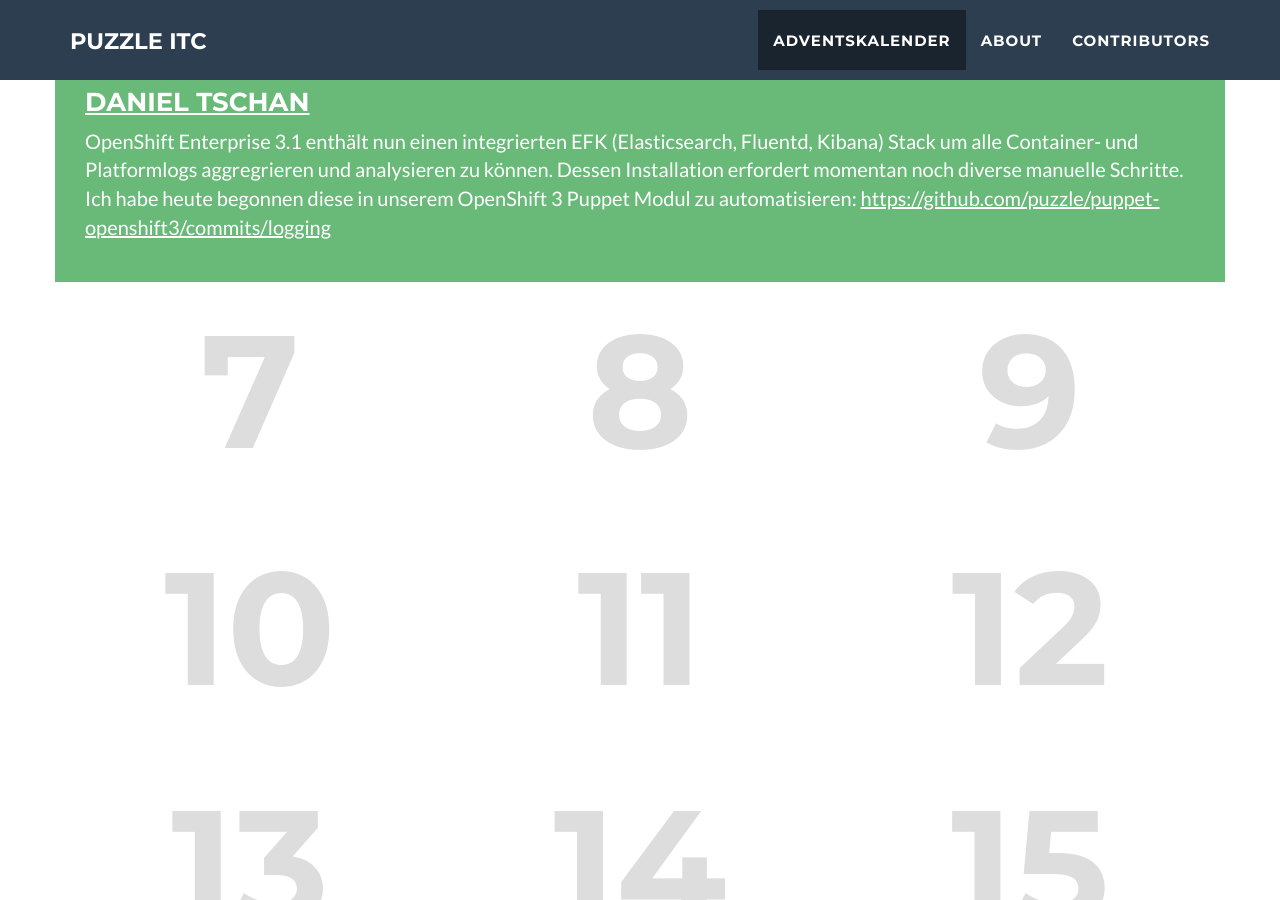
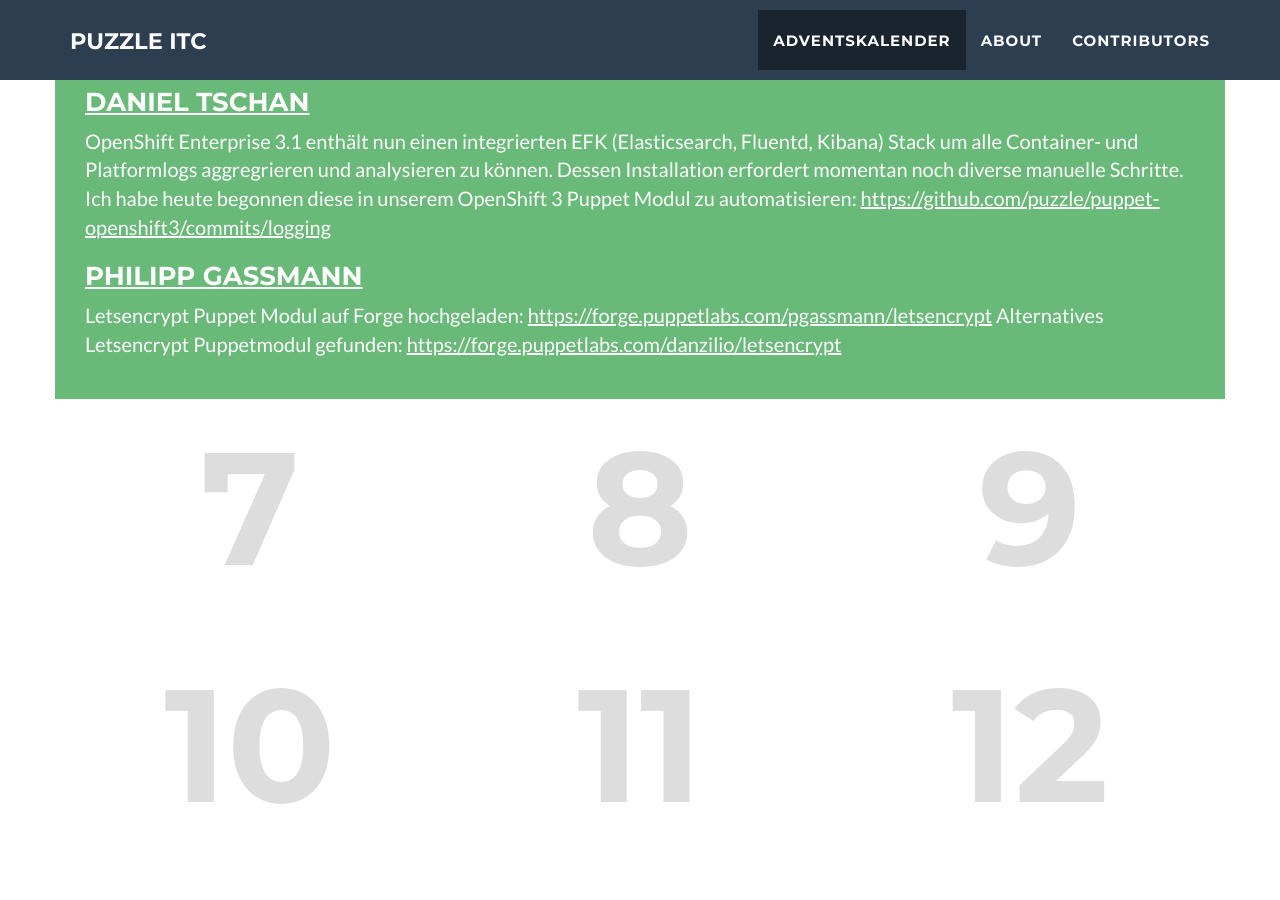
Before and after one commit to puzzle/opensource-advent-challenge-2015, a Jekyll site: the page built from index.html, in a window 1280 px wide and 900 px high, scrolled down 2393 px. Built offline with Jekyll 4.4.1, drawn with Linux system fonts in a browser that asks for light colours; nearby versions of some CDN libraries.

Commit message:
Add my Contribution for Day 5

```diff
--- a/_doors/05.markdown
+++ b/_doors/05.markdown
@@ -30,3 +30,7 @@
 
 ### [Daniel Tschan](https://github.com/dtschan)
 OpenShift Enterprise 3.1 enthält nun einen integrierten EFK (Elasticsearch, Fluentd, Kibana) Stack um alle Container- und Platformlogs aggregrieren und analysieren zu können. Dessen Installation erfordert momentan noch diverse manuelle Schritte. Ich habe heute begonnen diese in unserem OpenShift 3 Puppet Modul zu automatisieren: <https://github.com/puzzle/puppet-openshift3/commits/logging>
+
+### [Philipp Gassmann](https://github.com/pgassmann)
+Letsencrypt Puppet Modul auf Forge hochgeladen: <https://forge.puppetlabs.com/pgassmann/letsencrypt>
+Alternatives Letsencrypt Puppetmodul gefunden: <https://forge.puppetlabs.com/danzilio/letsencrypt>
```
